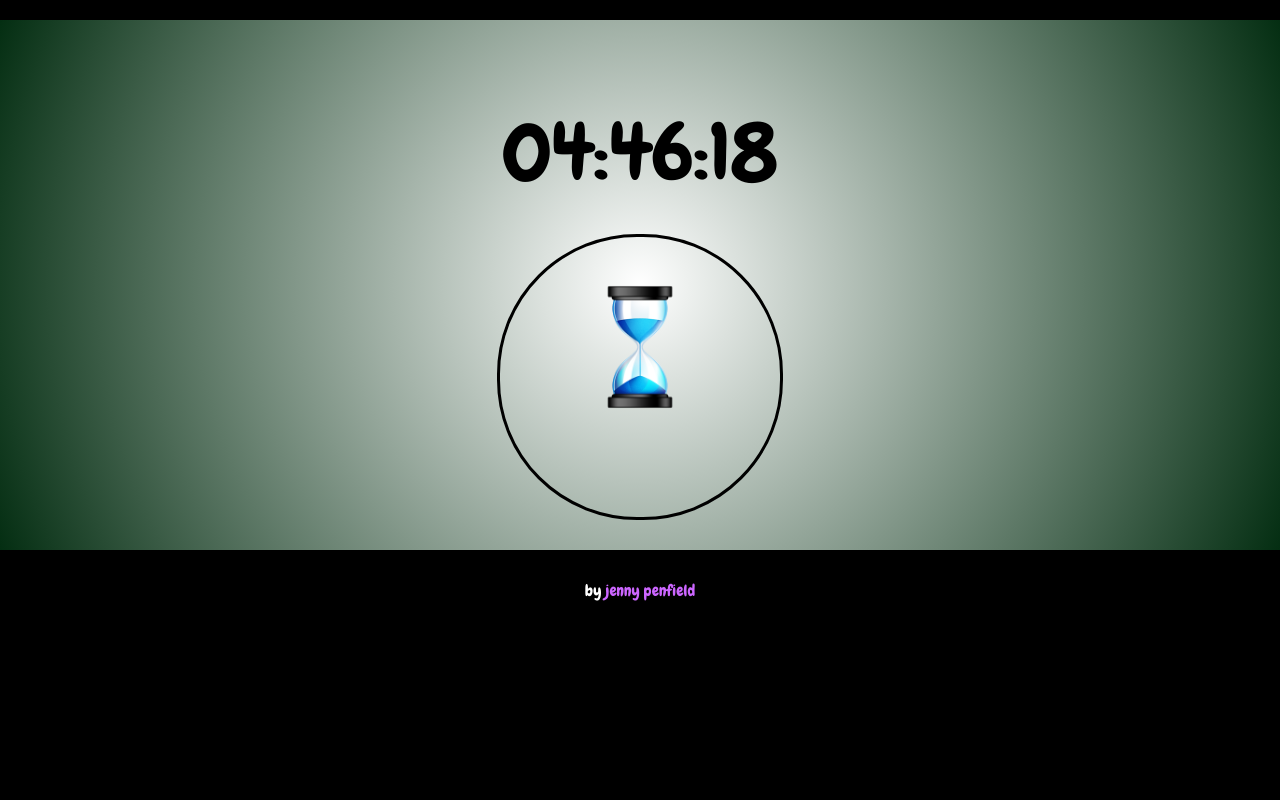
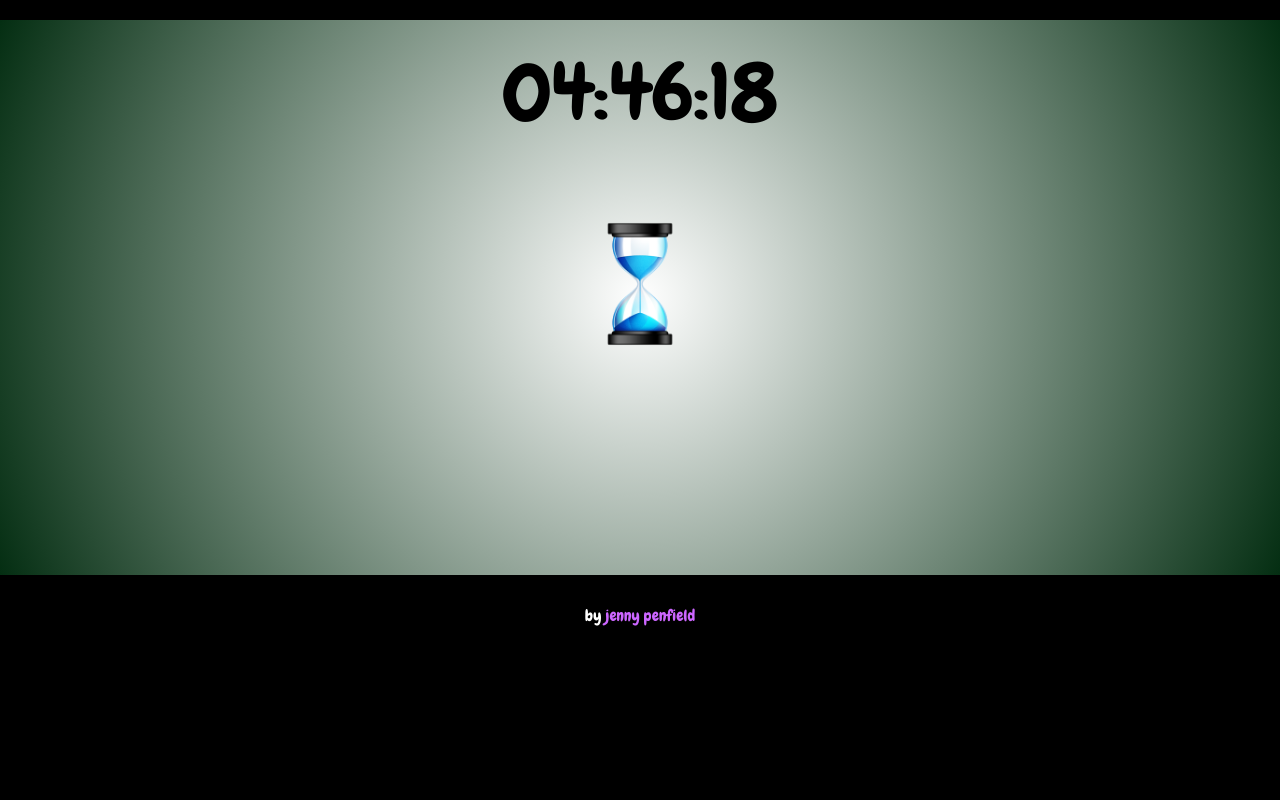
Before and after one commit to oakmac/color-clock, a plain HTML site: page index.html in a window 1280 px wide. Drawn offline with Linux system fonts and the light colour scheme.

Commit message:
added flex layout

```diff
--- a/css/styles.css
+++ b/css/styles.css
@@ -1,4 +1,11 @@
 @import url('https://fonts.googleapis.com/css?family=Chewy');
+
+#flexContainer {
+  display: flex;
+  flex-direction: column;
+  height: 100vh;
+  width: 100vw;
+}
 
 body {
   background-color: #000;
@@ -15,7 +22,7 @@ body {
       );
   border-top: 20px black solid;
   border-bottom: 20px black solid;
-  height: 50%;
+  flex: 6;
   width: 100%;
   margin: 0 auto;
 }
@@ -26,18 +33,18 @@ body {
   font-family: 'Chewy', Arial;
   font-size: 80px;
   margin: 0 auto;
-  padding-top: 80px;
+  padding-top: 20px;
 }
 
-#circleBorder {
-  border: 3px solid black;
-  border-radius: 140px;
+#imageContainer {
+  /*border: 3px solid black;*/
+  /*border-radius: 140px;
   height: 280px;
-  margin-bottom: 30px;
+  margin-bottom: 30px;*/
   margin-left: auto;
   margin-right: auto;
   margin-top: 30px;
-  width: 280px
+  width: 280px;
 }
 
 #hourglass {
@@ -46,11 +53,12 @@ body {
   margin-left: auto;
   margin-right: auto;
   padding-top: 40px;
-  width: 20%;
+  /*width: 20%;*/
 }
 
 footer {
   color: #fff;
+  flex: 2;
   font-family: 'Chewy', Arial;
   font-size: 16px;
   padding: 10px;
--- a/index.html
+++ b/index.html
@@ -11,14 +11,17 @@
 </head>
 
 <body>
+<div id="flexContainer">
   <div class="gradient">
     <div id="time">hex clock</div>
-    <div id="circleBorder">
+    <div id="imageContainer">
       <img id="hourglass" src="./img/hourglass.png" alt="clock"></img>
     </div>
   </div>
-  <script src="./js/jquery-3.2.0.min.js"></script>
-  <script src="./js/main.js"></script>
   <footer>by <a id="githublink" href="https://github.com/jennypenfield">jenny penfield</a></footer>
+</div>
+<script src="./js/jquery-3.2.0.min.js"></script>
+<script src="./js/main.js"></script>
 </body>
+
 </html>
```
